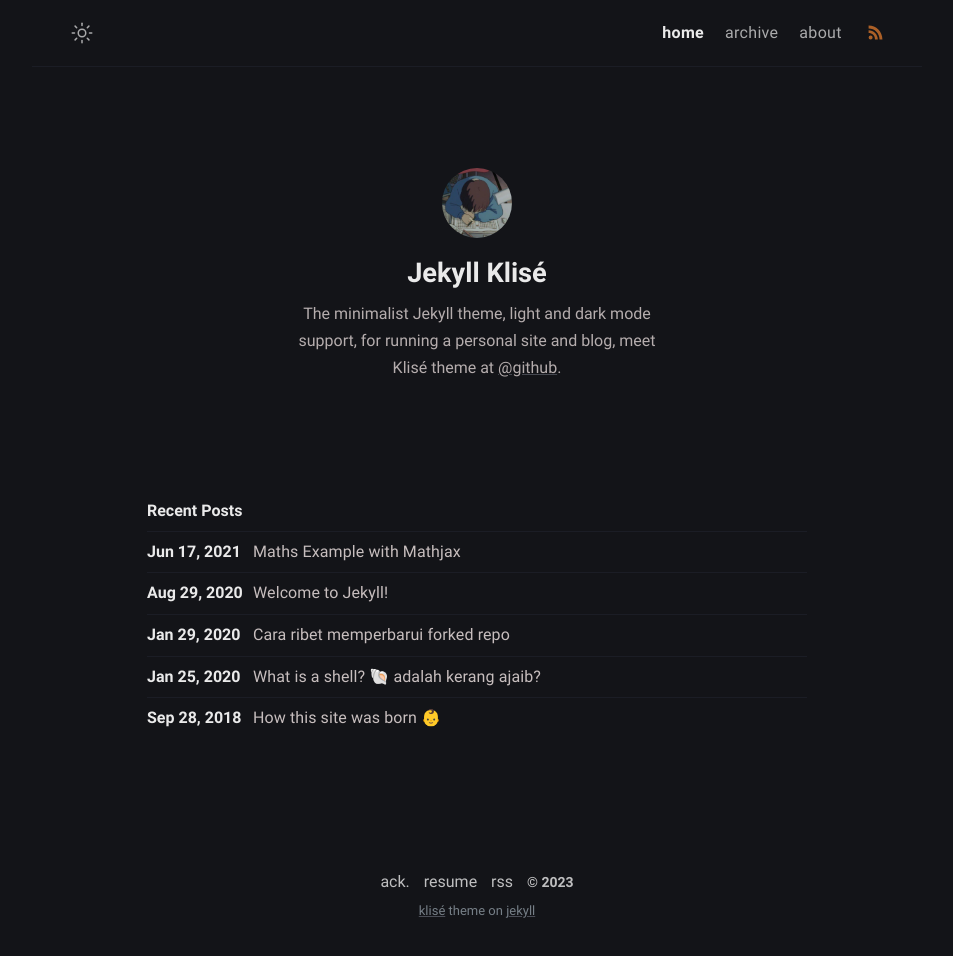
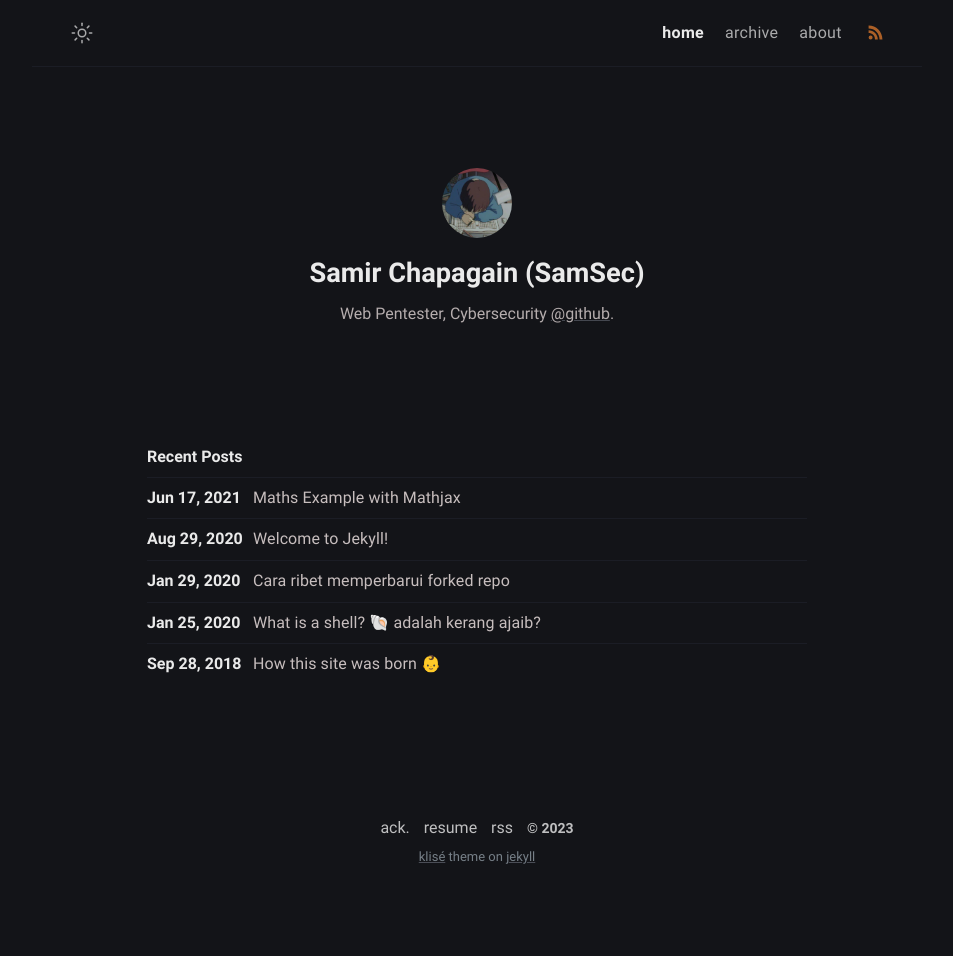
Before and after one commit to Sameer484/mywebsite, a Jekyll site: the page built from index.md, in a window 1280 px wide. Shown: the whole page, without its empty margins (163-1116 px from the left). Built offline with Jekyll 4.4.1, drawn with Linux system fonts in a browser that asks for light colours; after the commit the page ends 902 px from its top, so only the background shows below that.

Commit message:
Update _config.yml

```diff
--- a/_config.yml
+++ b/_config.yml
@@ -11,15 +11,14 @@ mode: dark # default theme "dark" | "light"
 
 # Profile settings
 author:
-  name: Jekyll Klisé # author name
+  name: Samir Chapagain (SamSec) # author name
   bio: >- # tell to the world
-    The minimalist Jekyll theme, light and dark mode support, for running a personal site and blog,
-    meet Klisé theme at <a href="https://github.com/piharpi/jekyll-klise" target="_blank" rel="noopener">@github</a>.
-  username: username # general username
+    Web Pentester, Cybersecurity <a href="https://github.com/piharpi/jekyll-klise" target="_blank" rel="noopener">@github</a>.
+  username: samsec # general username
   github: github_username # github username
   twitter: twitter_username # twitter username
-  facebook: facebook_username # facebook username
-  email: your-email@email.com # email adress
+  facebook: Samir Chapagain # facebook username
+  email: sameerchapagain484@gmail.com # email adress
   avatar: /assets/img/avatar.jpg # change with your own avatar
 
 # URL settings
```
